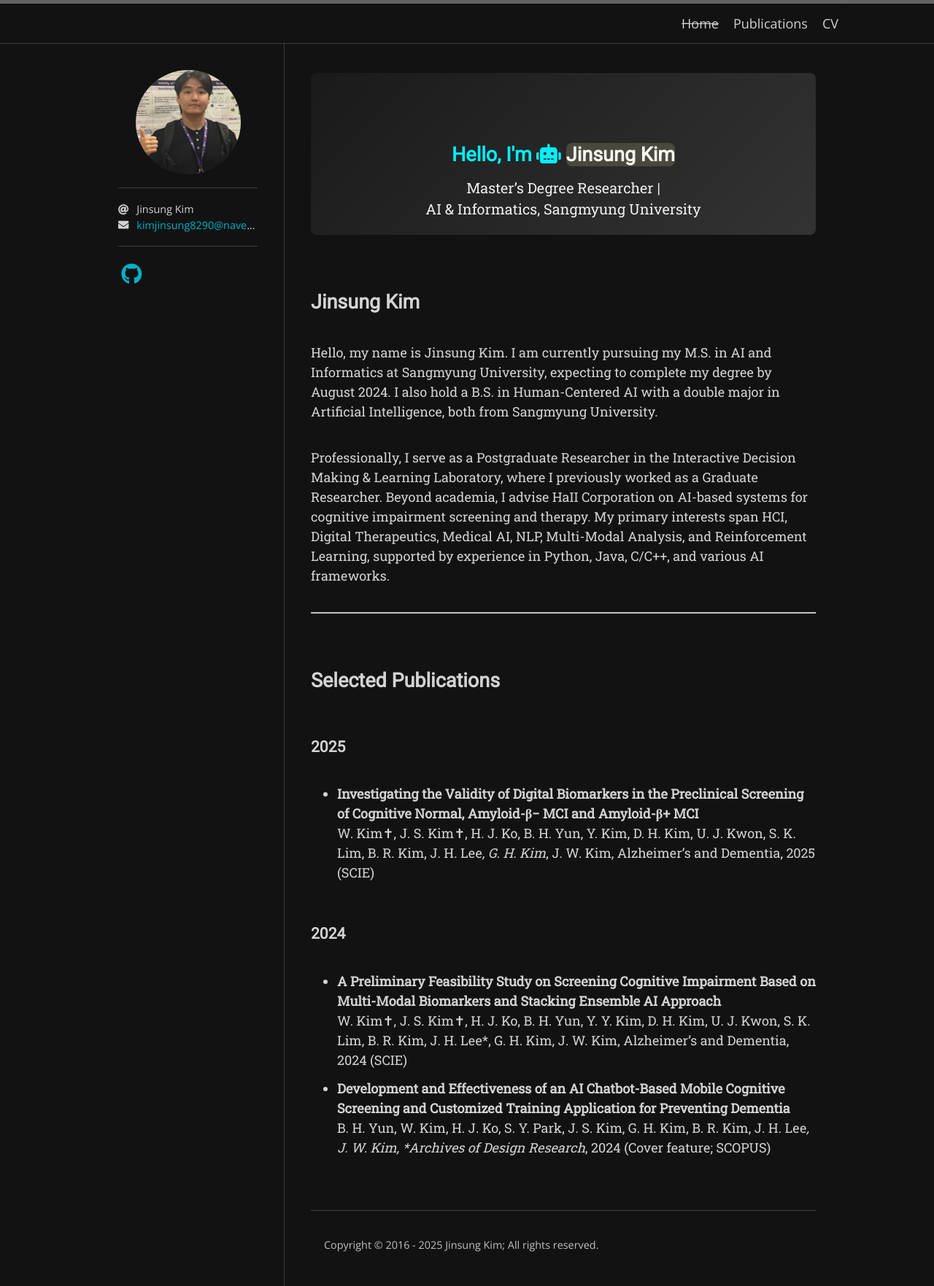
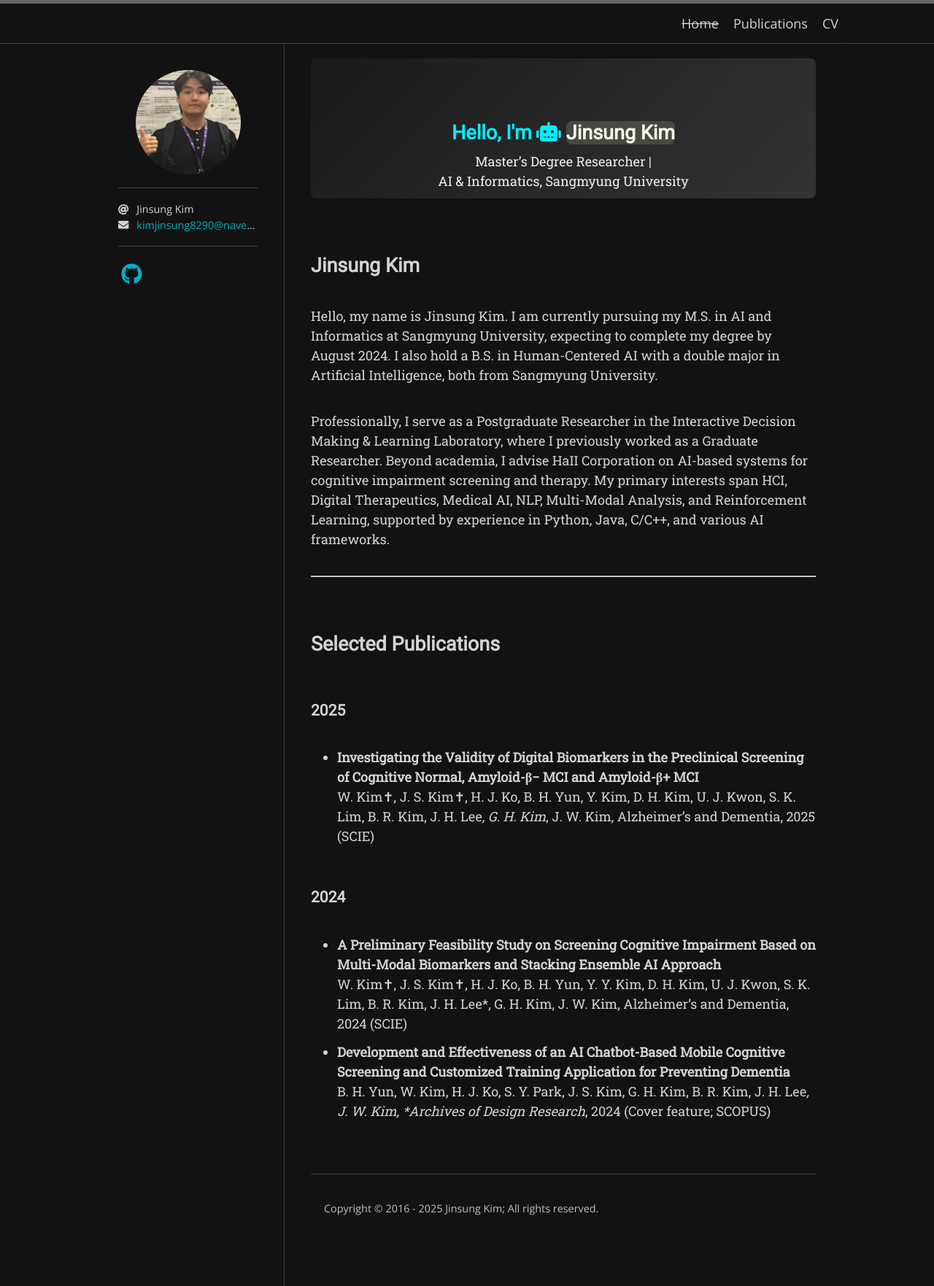
Before and after one commit to KimJinSungDataScientist/KimJinSungDataScientist.github.io, a Jekyll site: the page built from index.md, in a window 1280 px wide. Shown: the whole page at 73% size. Built offline with Jekyll 4.4.1, drawn with Linux system fonts in a browser that asks for light colours; nearby versions of some CDN libraries; some web fonts are replaced; the list of posts is cut into pages by our own code.

Commit message:
'test18'

```diff
--- a/_sass/hamilton/custom-styles.scss
+++ b/_sass/hamilton/custom-styles.scss
@@ -1,52 +1,40 @@
-/* _sass/hamilton/custom-styles.scss */
+.hero {
+    /* 화면 상단/하단에 20px 정도 여백, 가운데 정렬 */
+    margin: 20px auto;
 
-/* Hero Section */
-.hero {
-    /* 페이지 상단에 간격을 주고 싶다면 margin-top 조정 */
-    margin: 40px auto 40px auto; /* top: 40px, bottom: 40px */
-
-    /* 폭 제한으로 너무 넓어지지 않도록 */
+    /* 최대 폭 800px로 제한 (너무 넓지 않게) */
     max-width: 800px;
 
-    /* 패딩(세로 높이)을 줄여서 크기가 너무 커 보이지 않도록 조정 */
-    padding: 20px 30px;
+    /* 세로 크기가 너무 커 보이지 않도록 최소 높이만 지정 */
+    min-height: 150px;
+
+    /* 상자 내부 패딩을 작게 조정 */
+    padding: 10px;
+
+    background: linear-gradient(135deg, #1a1a1a, #333333);
+    border-radius: 8px;
+
+    /* flex를 이용해 수직/수평 중앙 정렬 */
+    display: flex;
+    flex-direction: column;
+    justify-content: center; /* 수직 중앙 */
+    align-items: center;     /* 수평 중앙 */
 
     text-align: center;
-    background: linear-gradient(135deg, #1a1a1a, #333333);
-    border-radius: 8px;
   }
 
   .hero-title {
-    font-size: 2.2rem;
+    font-size: 1.8rem;
     color: #00f0ff;
-    margin-bottom: 10px;
+    margin-bottom: 5px;
   }
 
   .hero-subtitle {
-    font-size: 1.1rem;
+    font-size: 1rem;
     color: #eeeeee;
-    margin: 0;
-    text-align: center; /* 중앙 정렬 */
+    margin: 0; /* 불필요한 여백 제거 */
   }
 
-  /* 강조 색상 */
   .highlight {
     color: #ffd369;
   }
-
-  /* 본문 폰트, 색상 등 */
-  .page-content {
-    font-family: 'Fira Code', monospace;
-    color: #f0f0f0;
-    line-height: 1.6;
-  }
-
-  /* 상단 큰 제목(page-header) 숨기기 */
-  .page-header {
-    display: none;
-  }
-
-  /* 상단 전체 패딩이 필요 없으면 최소화 */
-  .wrapper {
-    padding-top: 0;
-  }
--- a/index.md
+++ b/index.md
@@ -14,6 +14,7 @@ permalink: /
     AI & Informatics, Sangmyung University
   </p>
 </div>
+
 ## Jinsung Kim
 
 Hello, my name is Jinsung Kim. I am currently pursuing my M.S. in AI and Informatics at Sangmyung University, expecting to complete my degree by August 2024. I also hold a B.S. in Human-Centered AI with a double major in Artificial Intelligence, both from Sangmyung University.
```
